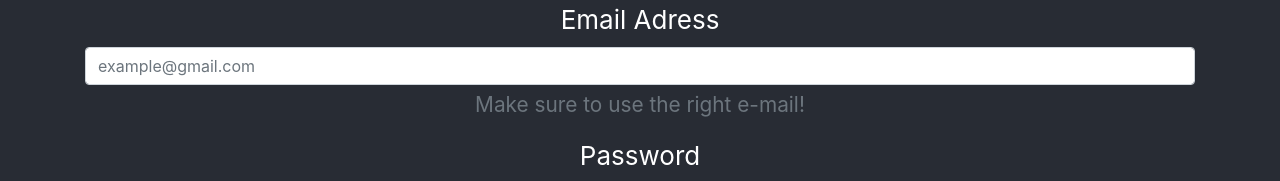
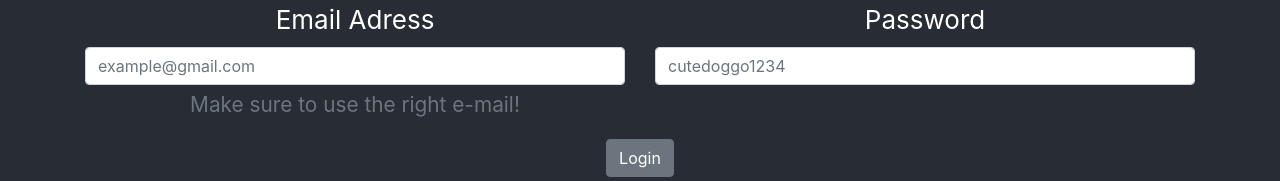
Before and after one commit to AlenaNiku/react-bootstrap-tutorial, a React (Create React App) app: page / in a window 1280 px wide. Shown: the top 181 px of the page. Built offline with nearby package versions, Linux system fonts and the light colour scheme.

Commit message:
adding columns and rows

```diff
--- a/src/App.js
+++ b/src/App.js
@@ -14,6 +14,8 @@ function App() {
       <header className="App-header">
         <Container>
           <Form className="mb-2">
+            <Row>
+              <Col>
                 <Form.Group controlId="formEmail">
                   <Form.Label>Email Adress</Form.Label>
                   <Form.Control type="email" placeholder="example@gmail.com" />
@@ -21,10 +23,14 @@ function App() {
                     Make sure to use the right e-mail!
                   </Form.Text>
                 </Form.Group>
+              </Col>
+              <Col>
                 <Form.Group controlId="formPassword">
                   <Form.Label>Password</Form.Label>
                   <Form.Control type="password" placeholder="cutedoggo1234" />
                 </Form.Group>
+              </Col>
+            </Row>
             <Button variant="secondary" type="submit">
               Login
             </Button>
```
Lines whose indentation alone changed are shown as unchanged.
